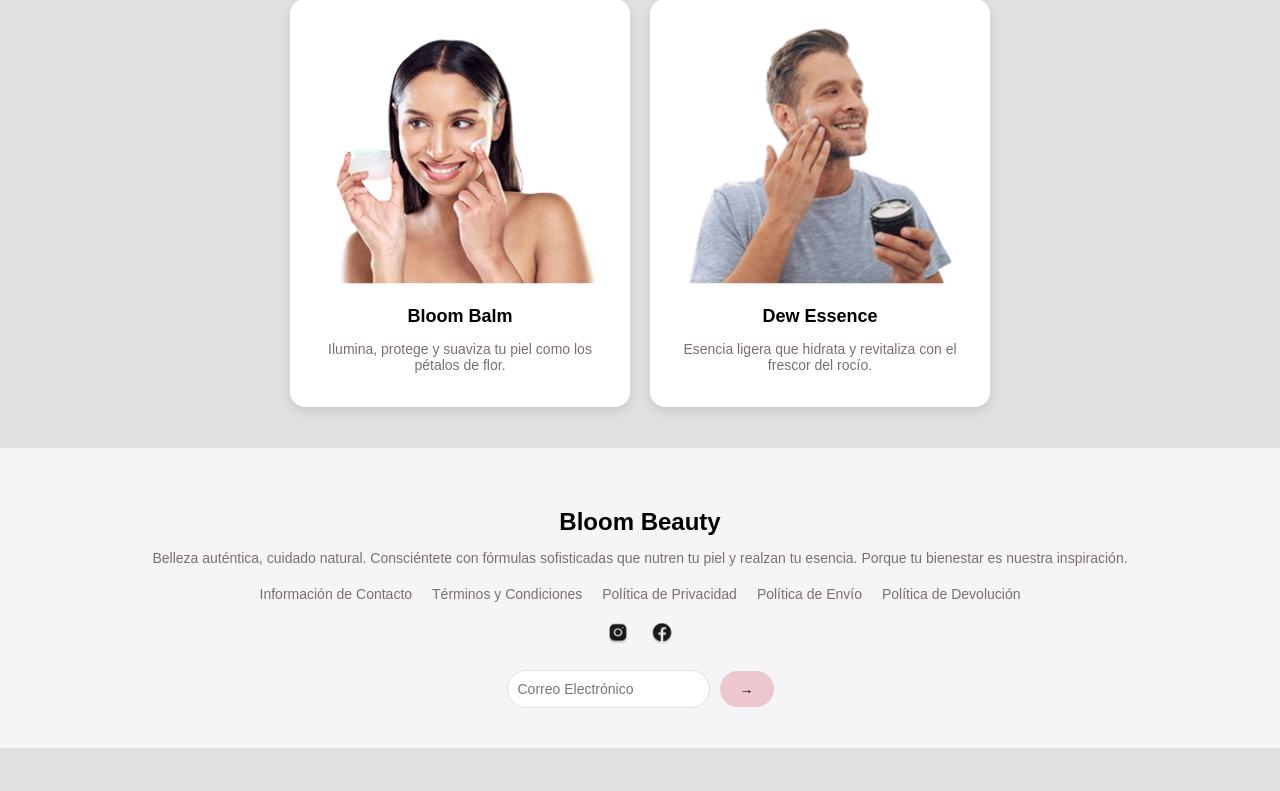
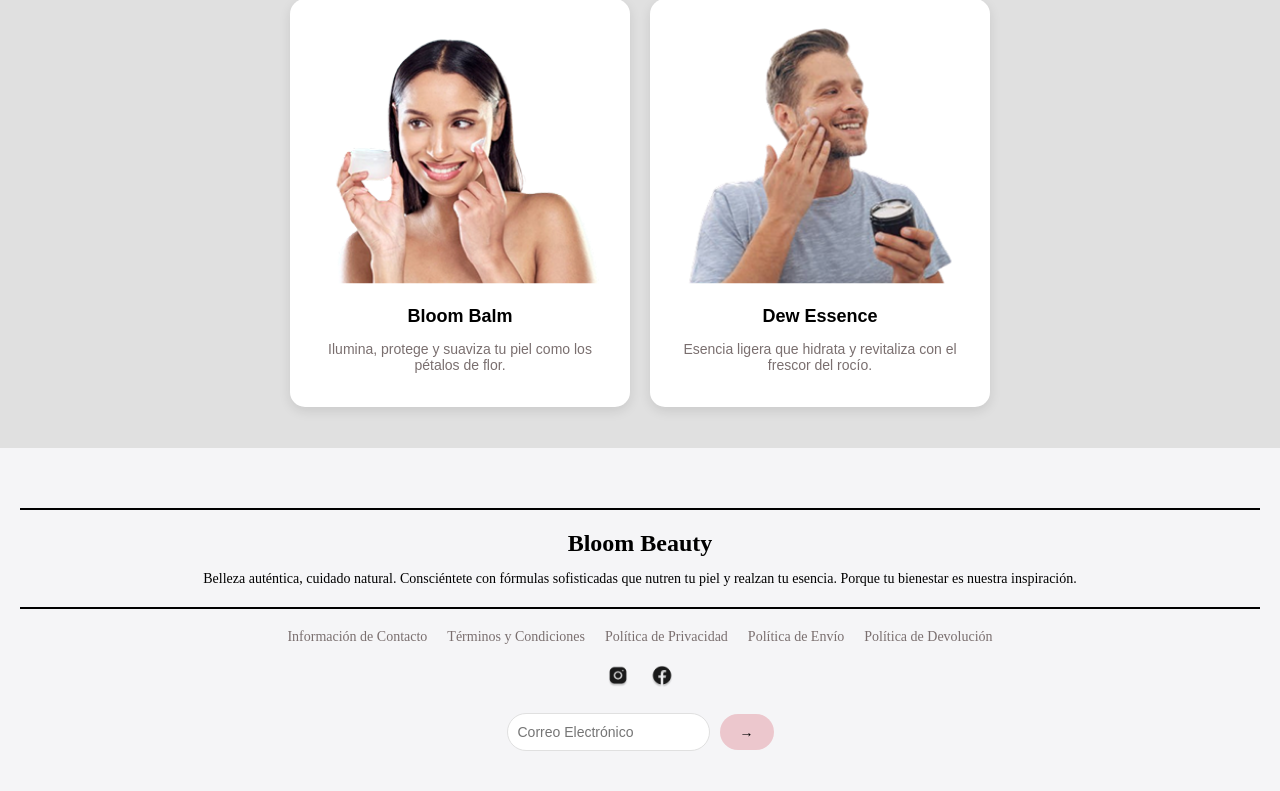
Before and after one commit to FuckingGodRoque/Bloom-Beauty, a PHP site: page / in a window 1280 px wide. Shown: the part 1338-2129 px from the top of the page. Before the commit the page ends 2086 px from the top, so only its background shows below. Run offline with PHP 8.4, Linux system fonts and the light colour scheme.

Commit message:
Cambios footer

```diff
--- a/estilo.css
+++ b/estilo.css
@@ -420,12 +420,14 @@ footer {
 footer h2 {
     font-size: 24px;
     margin-bottom: 10px;
+    font-family: Bludhaven;
 }
 
 footer p {
     font-size: 14px;
-    color: #7a6f6f;
+    color: #000000;
     margin-bottom: 20px;
+    font-family: Safira March Personal Use Only;
 }
 
 .footer-links {
@@ -433,7 +435,15 @@ footer p {
     justify-content: center;
     gap: 20px;
     margin-bottom: 20px;
+    font-family: CAmbria Math;
 }
+
+.footer-line {
+    border-top: 2px solid #000000; /* Color de la línea */
+    width: 100%; /* Que ocupe todo el ancho */
+    margin: 20px 0; /* Espaciado arriba y abajo */
+}
+
 
 .footer-links a {
     text-decoration: none;
--- a/index.html
+++ b/index.html
@@ -310,10 +310,12 @@
         </div>
     </section>
     <footer>
+        <div class="footer-line"></div>
         <h2>Bloom Beauty</h2>
         <p>
             Belleza auténtica, cuidado natural. Consciéntete con fórmulas sofisticadas que nutren tu piel y realzan tu esencia. Porque tu bienestar es nuestra inspiración.
         </p>
+        <div class="footer-line"></div>
         <div class="footer-links">
             <a href="#">Información de Contacto</a>
             <a href="#">Términos y Condiciones</a>
```
